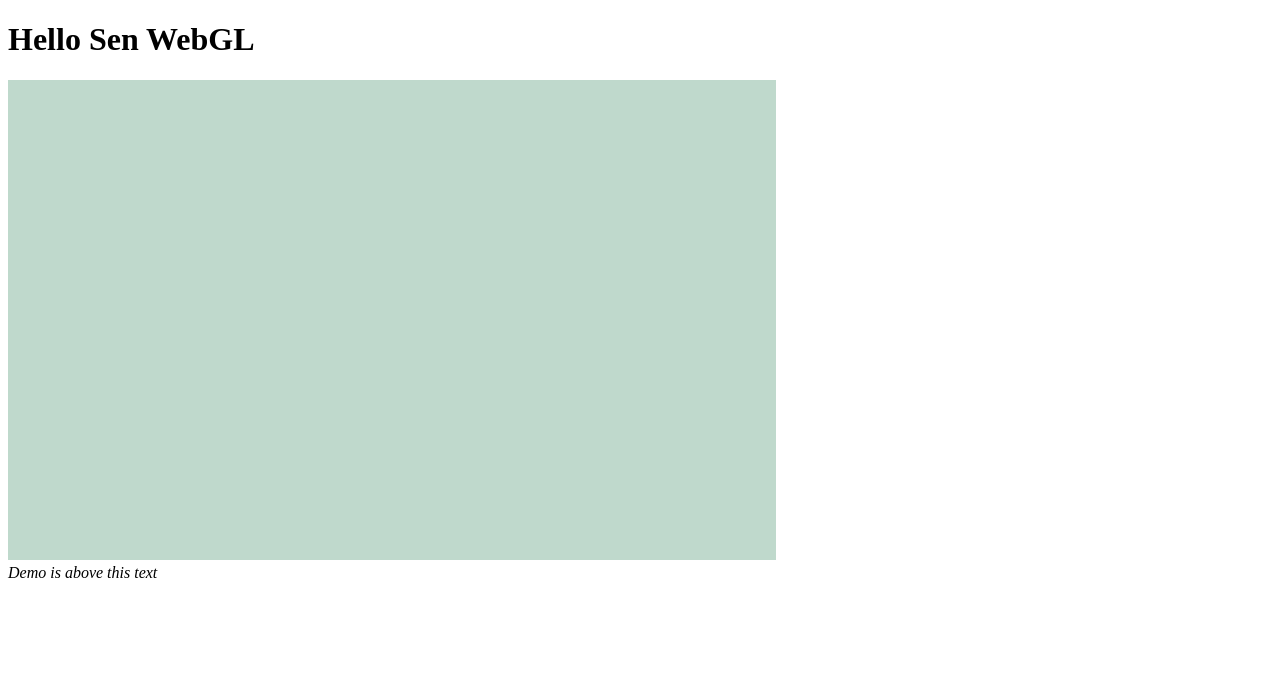
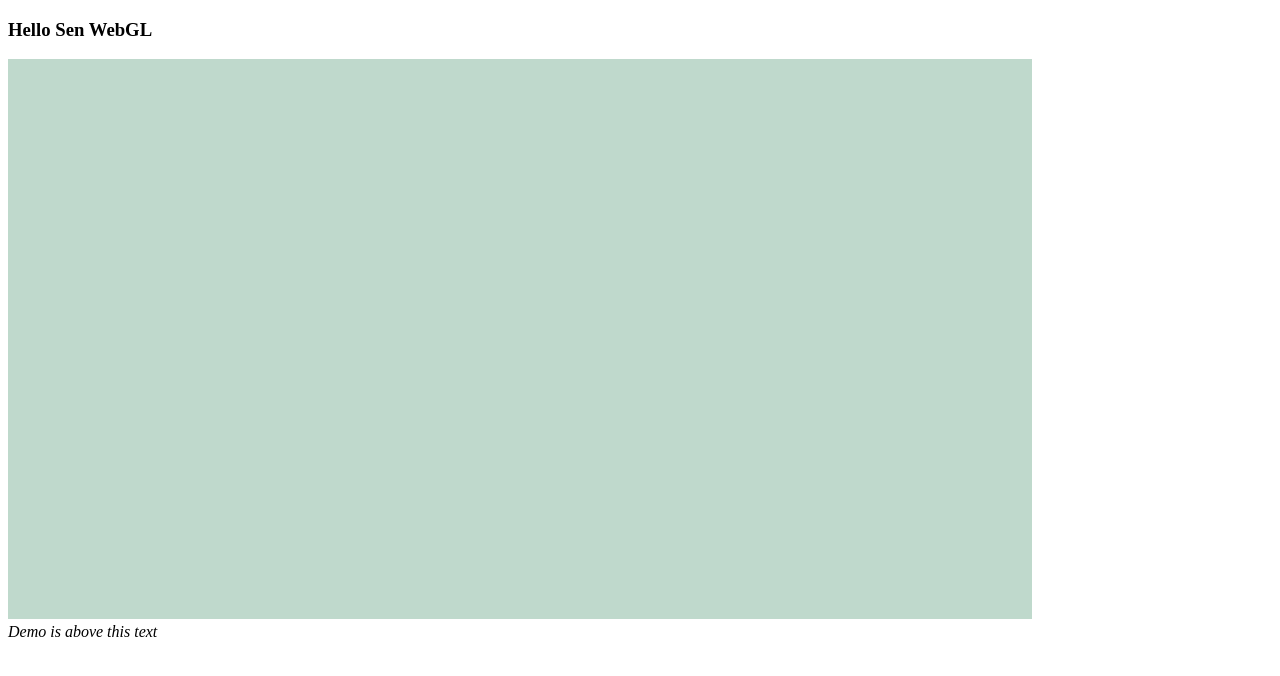
Before and after one commit to SenonLi/HTML_CSS, a plain HTML site: page SenWebGL.html in a window 1280 px wide. Drawn offline with Linux system fonts and the light colour scheme.

```diff
--- a/GuidePieces/triangleRGB.js
+++ b/GuidePieces/triangleRGB.js
@@ -17,8 +17,8 @@
 
     // Adjust the canvas based on screen size
     {
-        canvas.width = 0.6 * window.innerWidth;
-        canvas.height = 0.6 * window.innerHeight;
+        canvas.width = 0.8 * window.innerWidth;
+        canvas.height = 0.7 * window.innerHeight;
         gl.viewport(0, 0, canvas.width, canvas.height);
     }
 
--- a/SenWebGL.html
+++ b/SenWebGL.html
@@ -5,7 +5,7 @@
 		<title>Sen WebGL</title>
 	</head>
 	<body onload="onLoadShow();">
-		<h1>Hello Sen WebGL</h1>
+		<h3>Hello Sen WebGL</h3>
         <canvas id="gameSurface" width="800" height="600">
             Your browser does not support HTML5
         </canvas>
```
